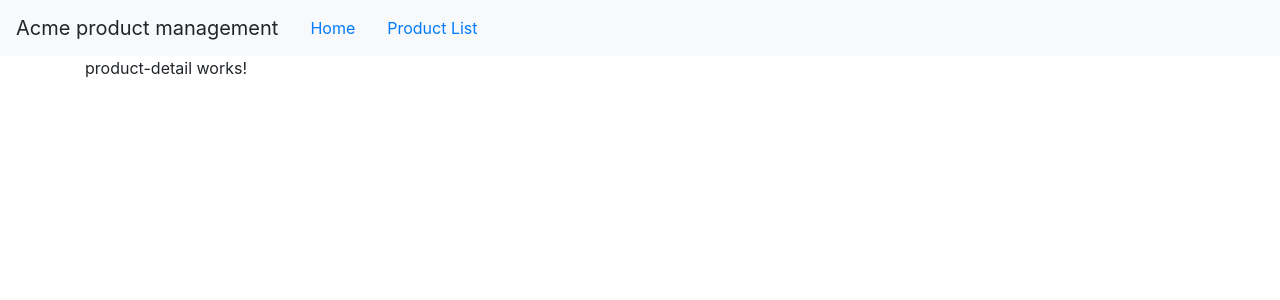
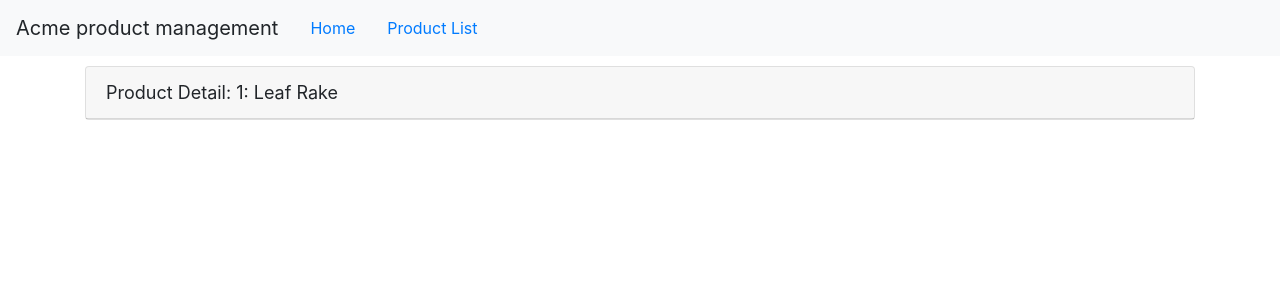
Before and after one commit to maykelmtzd/APM, an Angular app: page /products/1 in a window 1280 px wide. Shown: the top 300 px of the page. Built offline with nearby package versions, Linux system fonts and the light colour scheme.

Commit message:
Passes parameter in a route and reads it in the corresponding component.

```diff
--- a/src/app/products/product-detail.component.html
+++ b/src/app/products/product-detail.component.html
@@ -1,3 +1,5 @@
-<p>
-  product-detail works!
-</p>
+<div class='card' *ngIf='product'>
+  <div class='card-header'>
+    {{pageTitle + ': ' + product.productName}}
+  </div>
+</div>
--- a/src/app/products/product-detail.component.ts
+++ b/src/app/products/product-detail.component.ts
@@ -1,4 +1,6 @@
 import { Component, OnInit } from '@angular/core';
+import { ActivatedRoute } from '@angular/router';
+import { IProduct } from './product';
 
 @Component({
   selector: 'pm-product-detail',
@@ -6,10 +8,24 @@ import { Component, OnInit } from '@angular/core';
   styleUrls: ['./product-detail.component.css']
 })
 export class ProductDetailComponent implements OnInit {
+  pageTitle = 'Product Detail';
+  product: IProduct;
 
-  constructor() { }
+  constructor(private route: ActivatedRoute) { }
 
   ngOnInit() {
+    const id = +this.route.snapshot.paramMap.get('id');
+    this.pageTitle += `: ${id}`;
+    this.product = {
+      'productId': id,
+      'productName': 'Leaf Rake',
+      'productCode': 'GDN-0011',
+      'releaseDate': 'March 19, 2016',
+      'description': 'Leaf rake with 48-inch wooden handle.',
+      'price': 19.95,
+      'starRating': 3.2,
+      'imageUrl': 'https://openclipart.org/image/300px/svg_to_png/26215/Anonymous_Leaf_Rake.png'
+    };
   }
 
 }
--- a/src/app/products/product-list.component.html
+++ b/src/app/products/product-list.component.html
@@ -39,7 +39,9 @@
                     [style.width.px]='imageWidth'
                     [style.margin.px]='imageMargin'>
             </td>
-            <td>{{product.productName}}</td>
+            <td><a [routerLink]="['/products', product.productId]" >
+              {{product.productName}}
+            </a></td>
             <td>{{product.productCode | lowercase | convertToSpaces: '-'}}</td>
             <td>{{product.releaseDate}}</td>
             <td>{{product.price | currency:'USD':'symbol':'1.2-2'}}</td>
```
